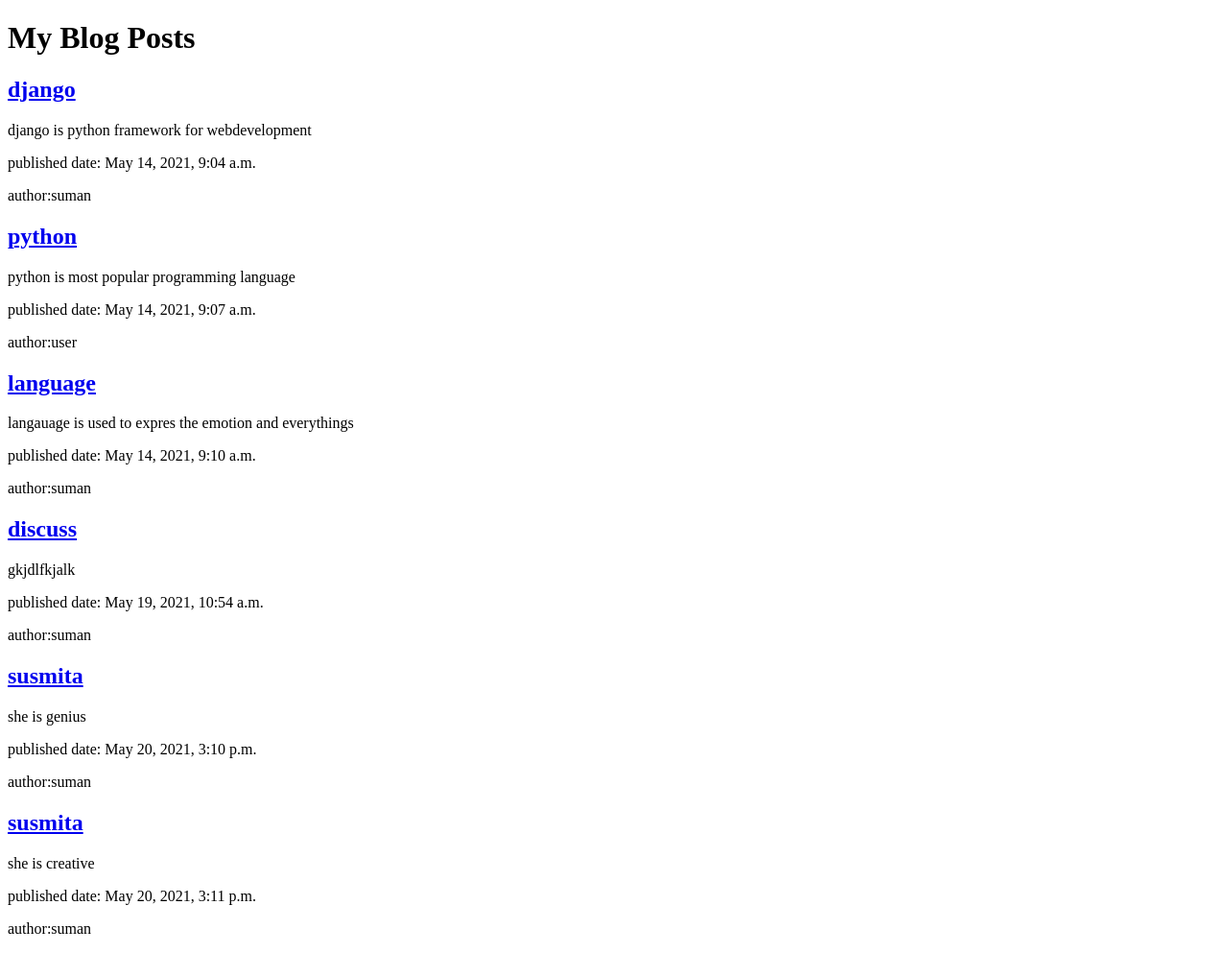
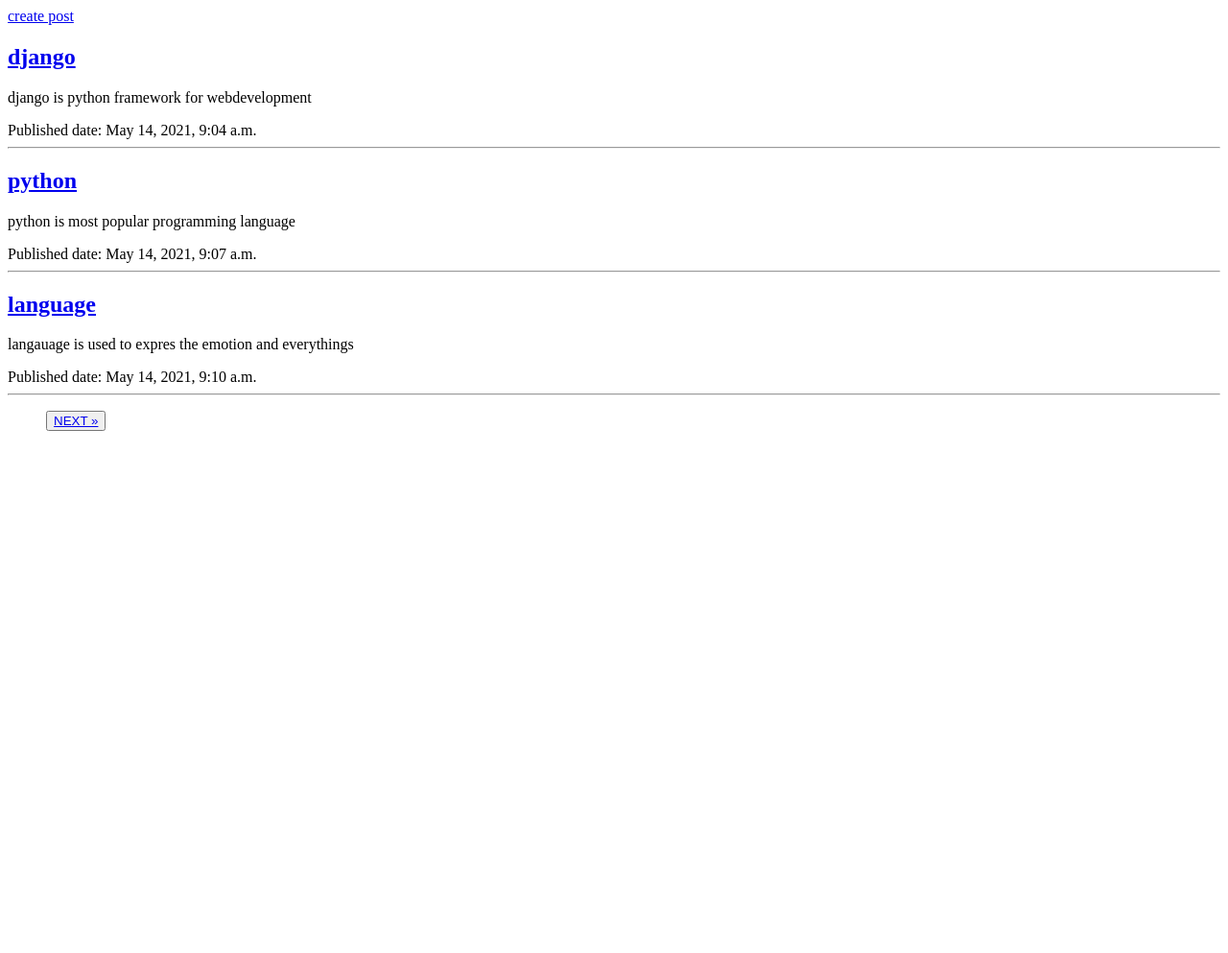
Before and after one commit to suman-adhikari99/djangoproject, a Django app: page /blog/ in a window 1280 px wide. Shown: the whole page at 96% size. After the commit the page ends 449 px from the top, so only its background shows below. Run offline with Django 3.2, Linux system fonts and the light colour scheme; data comes from the database, SQL or seed files in the repository; both versions use the stored data as it was after the commit.

Commit message:
fifth day, medai file lae handle gareko

```diff
--- a/blog/admin.py
+++ b/blog/admin.py
@@ -1,5 +1,7 @@
 from django.contrib import admin
-from .models import Post
+from .models import Document, Post
 admin.site.register(Post)
 
 # Register your models here.
+
+admin.site.register(Document)
--- a/blog/models.py
+++ b/blog/models.py
@@ -12,3 +12,8 @@ class Post(models.Model):
 
     def __str__(self):
         return self.title
+
+class Document(models.Model):
+    title = models.CharField(max_length=30)
+    document = models.FileField(upload_to='images/')
+    uploaded_at = models.DateTimeField(default=timezone.now)
--- a/blog/templates/post_list.html
+++ b/blog/templates/post_list.html
@@ -1,23 +1,22 @@
-<!DOCTYPE html>
-<html>
-<head>
-
-</head>
-<body>
-    <header>
-        <h1>My Blog Posts</h1>
-    </header>
-
-
+{% extends 'base.html' %}
+    {% block body %}
         {% for post in posts %}
-        <article>
-
-            <h2><a href="#">{{post.title}}</a></h2>
-            <p>{{post.text}}</p>
-            <time>published date: {{post.published_date}}</time>
-            <p>author:{{post.author}}</p>
+        <article class="container">
+            <h2><a href="{% url 'post_detail' pk=post.pk %}">{{ post.title }}</a></h2>
+            <p>{{ post.text }}</p>
+            <time>Published date: {{post.published_date}}</time>
         </article>
-
+        <hr>
         {% endfor %}
-</body>
-</html>
+    {% if posts.has_other_pages %}
+        <nav aria-label="Page navigation container"></nav>
+        <ul class="pagination justify-content-center">
+            {% if posts.has_previous %}
+                <button><a href="?page={{ posts.previous_page_number }}">&laquo; PREV</a></button>
+            {% endif %}
+            {% if posts.has_next %}
+            <button><a href="?page={{ posts.next_page_number }}">NEXT &raquo;</a></button>
+            {% endif %}
+        </ul>
+    {% endif %}
+{% endblock %}
--- a/blog/templates/post_new.html
+++ b/blog/templates/post_new.html
@@ -3,7 +3,7 @@
 {% block body %}
 
 <h2>New Post</h2>
-<form method="POST" action="post/new/">
+<form method="POST" action="">
     {% csrf_token %}
     {{ form.as_p}}
     <button type="submit">Save</button>
--- a/blog/urls.py
+++ b/blog/urls.py
@@ -1,9 +1,13 @@
+from os import name
 from django.urls import path
 from . import views
 
 urlpatterns = [
     path('', views.post_list, name='post_list'),
     path('post/<int:pk>/',views.post_detail,name='post_detail'),
-    path('post/new/',views.post_new, name="post_new")
+
+    #path('post/new/post/new/',views.post_list, name="post_new"),
+    path('post/new/',views.post_new, name="post_new"),
+    path('file_upload/' , views.upload, name="upload"),
 
 ]
--- a/blog/views.py
+++ b/blog/views.py
@@ -4,16 +4,30 @@ from django.utils import timezone
 from django.http import HttpResponse
 from .models import Post
 from django import forms
-from .forms import PostForm
+from .forms import PostForm, DocumentForm
 from django.shortcuts import redirect, render, get_list_or_404
+from django.core.paginator import Paginator , PageNotAnInteger
 
 # Create your views here.
 
+def post_list(request):
+    posts = Post.objects.all()
+    paginator = Paginator(posts, 3)
+    # print(paginator.num_pages)
+    page = request.GET.get('page')
+    try:
+        posts = paginator.page(page)
+        # print(posts)
+    except PageNotAnInteger:
+        posts = paginator.page(1)
+    return render(request, 'post_list.html', {'page':page, 'posts':posts})
 
 
-def post_list(request):
-    posts=Post.objects.all()
-    return render(request, 'post_list.html',{'posts':posts})
+#def post_list(request):
+ #   posts=Post.objects.all()
+#    return render(request, 'post_list.html',{'posts':posts})
+
+
 def post_detail(request,pk):
     post=Post.objects.get(pk=pk)
     return render(request,'post_detail.html',{'post':post})
@@ -31,3 +45,13 @@ def post_new(request):
     else:
          form = PostForm()
     return render(request, 'post_new.html', {'form':form})
+
+def upload(request):
+    if request.method=="POST":
+        form = DocumentForm(request.POST,request.FILES)
+        if form.is_valid():
+            form.save()
+            return redirect('post_list')
+    else:
+        form=DocumentForm()
+    return render(request, 'form_upload.html',{'form':form})
--- a/firstproject/settings.py
+++ b/firstproject/settings.py
@@ -128,7 +128,8 @@ STATIC_URL = '/static/'
 STATICFILES_DIRS=[
     os.path.join(BASE_DIR,"static")
 ]
-
+MEDIA_URL='/media/'
+MEDIA_ROOT=os.path.join(BASE_DIR,'media')
 # Default primary key field type
 # https://docs.djangoproject.com/en/3.2/ref/settings/#default-auto-field
 
--- a/firstproject/urls.py
+++ b/firstproject/urls.py
@@ -17,6 +17,8 @@ from blog import urls
 from django.contrib import admin
 from django.urls import path, include
 from django.urls.conf import include
+from . import settings
+from django.conf.urls.static import static
 
 import blog
 
@@ -30,3 +32,5 @@ urlpatterns = [
 
     path('admin/', admin.site.urls),
 ]
+if settings.DEBUG:
+    urlpatterns+= static(settings.MEDIA_URL, document_root =settings.MEDIA_ROOT)
```
Also changed, not shown: blog/forms.py (+7 -1 lines), blog/templates/form_upload.html (added, +9 -0 lines), blog/migrations/0002_document.py (added), db.sqlite3, media/images/2.jpg (added), media/images/2_FukoFkh.jpg (added), media/images/2_xddcCYm.jpg (added).
